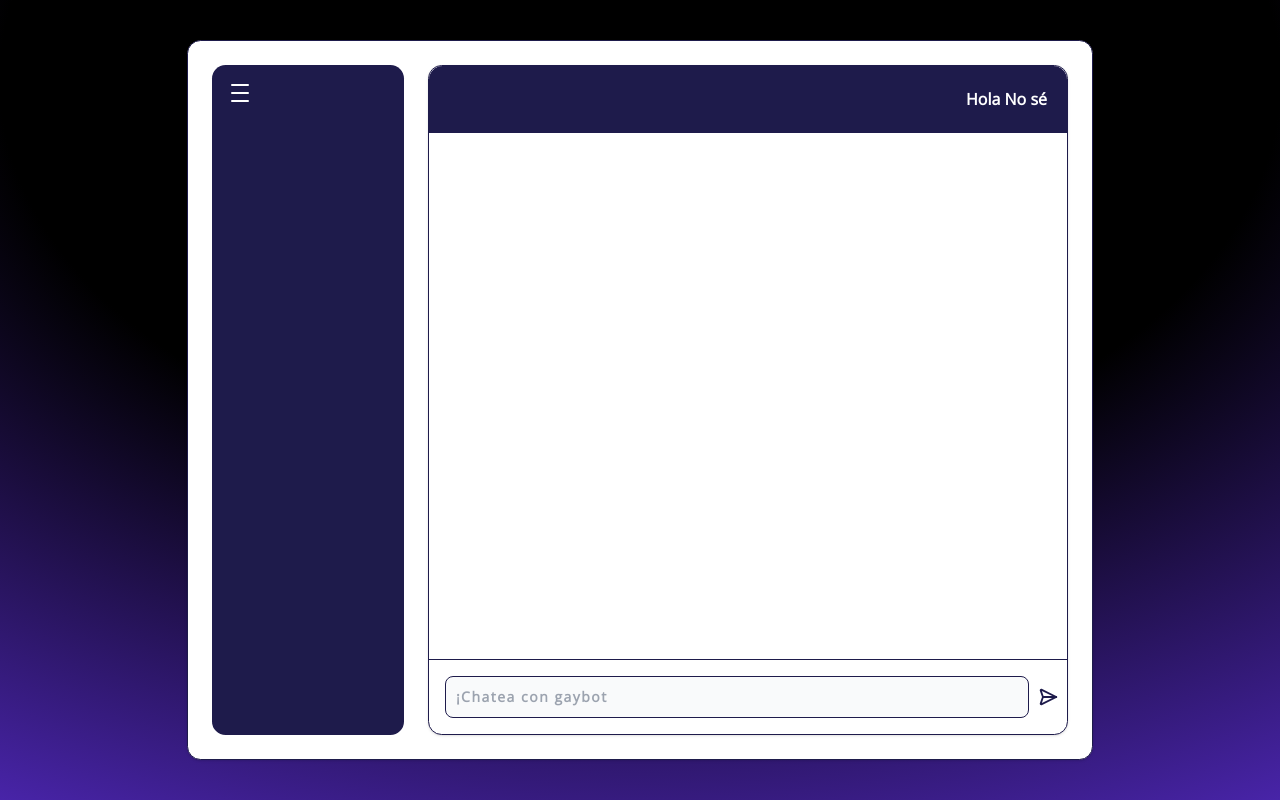
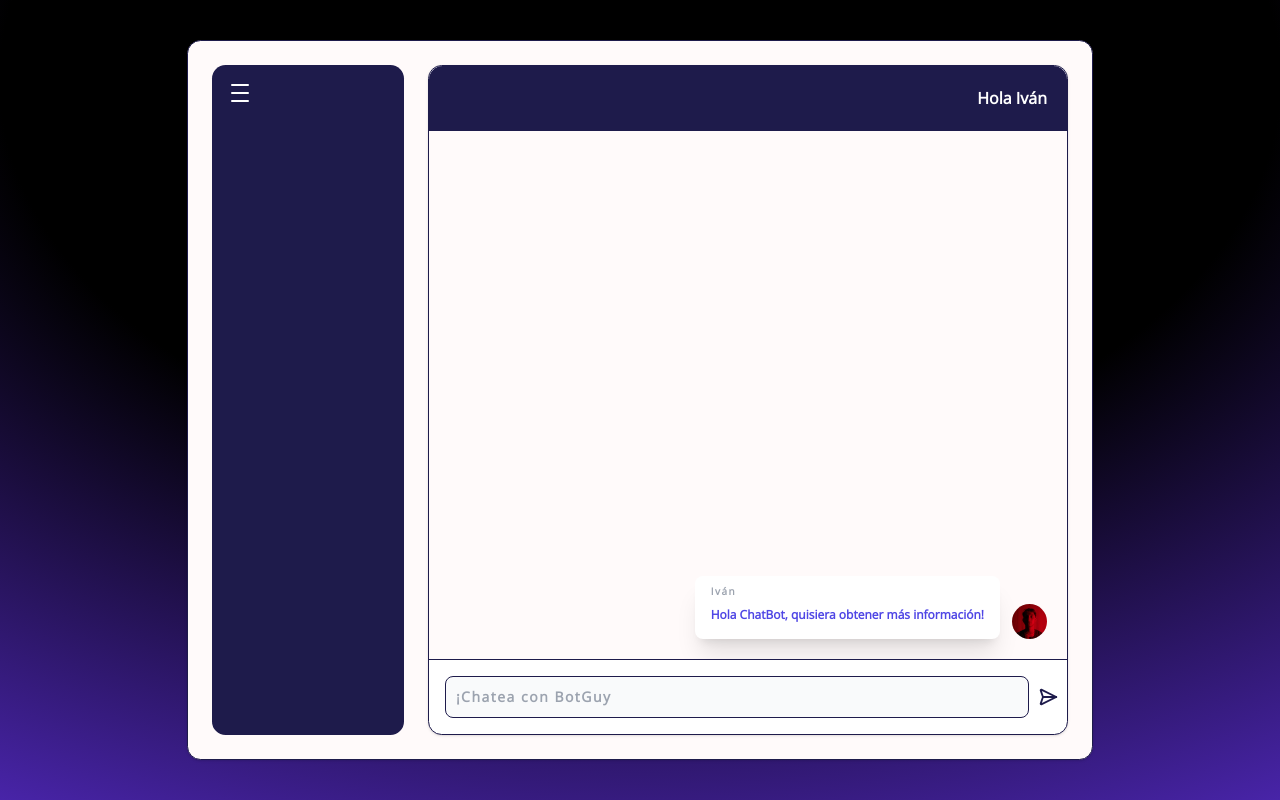
Before and after one commit to IvanDev03/chatbot, a React (Vite) app in the folder chatbot-project-vw/: page / in a window 1280 px wide. Built offline with nearby package versions, Linux system fonts and the light colour scheme; what @midudev/tailwind-animations would draw is missing.

Commit message:
Se termina plantillas y ajustes en la vista del chatbot

```diff
--- a/chatbot-project-vw/package.json
+++ b/chatbot-project-vw/package.json
@@ -10,7 +10,10 @@
     "preview": "vite preview"
   },
   "dependencies": {
+    "@emotion/react": "^11.11.4",
+    "@emotion/styled": "^11.11.0",
     "@midudev/tailwind-animations": "^0.0.7",
+    "@mui/material": "^5.15.14",
     "react": "^18.2.0",
     "react-dom": "^18.2.0"
   },
--- a/chatbot-project-vw/src/App.tsx
+++ b/chatbot-project-vw/src/App.tsx
@@ -6,9 +6,9 @@ function App() {
 
   return (
     <div className='text-center justify-center flex' id='main-view'>
-      <section className='p-6 bg-white border border-indigo-950 shadow dark:bg-gray-800 dark:border-gray-700 principal-section flex flex-row m-6' style={{borderRadius: '0.85rem', height: '90vh'}}>
+      <section className='p-6 bg-white border border-indigo-950 shadow dark:bg-gray-800 dark:border-gray-700 principal-section flex flex-row m-6' style={{borderRadius: '0.85rem', height: '90vh', backgroundColor: '#fffafa'}}>
         <Navbar/>
-        <Conversation botname={'gaybot'} username={'No sé'} />
+        <Conversation botname={'BotGuy'} username={'Iván'} />
       </section>
     </div>
   )
--- /dev/null
+++ b/chatbot-project-vw/src/components/chat/AvatarImage.tsx
@@ -0,0 +1,13 @@
+import { Avatar } from "@mui/material"
+import React from "react"
+
+interface IAvatar {
+    name: string,
+    url: string
+}
+
+export const AvatarImage: React.FC<IAvatar> = ({name, url}) => {
+    return (<>
+    <Avatar alt={name} src={url} sx={{width: 35, height: 35}}/>
+    </>)
+}
--- /dev/null
+++ b/chatbot-project-vw/src/components/chat/Card.tsx
@@ -0,0 +1,11 @@
+export const Card = ({ name }) => {
+    return (<>
+        <section className="bg-white border-indigo-950 shadow-xl dark:bg-gray-800 dark:border-gray-700 flex flex-row w-30 h-full rounded-lg " style={{ marginRight: '0.75rem', padding: '0.5px 1rem 1rem 1rem'}}>
+            <label>
+                <strong className="flex py-2 text-gray-400">{name}</strong>
+                <p className="text-xs text-indigo-600">Hola ChatBot, quisiera obtener más información!</p>
+            </label>
+
+        </section>
+    </>)
+}
--- a/chatbot-project-vw/src/components/chat/ChatStyles.css
+++ b/chatbot-project-vw/src/components/chat/ChatStyles.css
@@ -1,4 +1,4 @@
-#conversation {
+.conversation {
     margin-left: 1.5rem !important;
     border-radius: 0.85rem;
 }
@@ -12,3 +12,22 @@
     border-bottom: 1px solid rgb(30 27 75 / var(--tw-bg-opacity));
     border-radius: 0.85rem 0.85rem 0 0;
 }
+
+#history-messages {
+    overflow-y: scroll;
+}
+
+.card {
+    display: flex;
+    flex-direction: row;
+    height: 100%;
+    align-items: end;
+}
+
+strong {
+    letter-spacing: 1.5px;
+    font-weight: 1000;
+    font-size: 10px;
+    font-variation-settings:
+      "wdth" 100;
+}
--- a/chatbot-project-vw/src/components/chat/Conversation.tsx
+++ b/chatbot-project-vw/src/components/chat/Conversation.tsx
@@ -1,15 +1,11 @@
 import React from "react";
 import './ChatStyles.css'
 import send from '../../assets/media/send-icon.svg'
-
-interface ConversationProps {
-    botname: string;
-    username: string;
-}
+import { History } from "./History";
 
 export const Conversation: React.FC<ConversationProps> = ({ botname, username }) => {
     return (<>
-        <section className='bg-white border border-indigo-950 shadow dark:bg-gray-800 dark:border-gray-700 flex flex-row w-full h-full' id="conversation">
+        <section className='bg-white border border-indigo-950 shadow dark:bg-gray-800 dark:border-gray-700 flex flex-row w-full h-full conversation'>
             <section className="flex flex-col-reverse justify-between" style={{ width: '100%' }}>
                 <div className="flex flex-row" style={{ borderTop: '1px solid rgb(30 27 75 / var(--tw-bg-opacity))' }}>
                     <input
@@ -23,6 +19,7 @@ export const Conversation: React.FC<ConversationProps> = ({ botname, username })
                         </img>
                     </div>
                 </div>
+                <History username={username} botname={botname}></History>
                 <div className="flex flex-col justify-center bg-indigo-950 text-white text-end p-5" id="nav-chat">
                     <nav>
                         Hola {username}
--- /dev/null
+++ b/chatbot-project-vw/src/components/chat/History.tsx
@@ -0,0 +1,28 @@
+import { useEffect, useRef, useState } from "react"
+import { AvatarImage } from "./AvatarImage"
+import felipe from '../../assets/media/Felipe-img.jpg'
+import { Card } from "./Card"
+
+export const History: React.FC<ConversationProps> = ({ botname, username }) => {
+
+    const messageContainer = useRef<HTMLDivElement | null>(null)
+    const [messages, setMessages] = useState([])
+
+    useEffect(() => {
+        if (messageContainer.current) {
+            const { current } = messageContainer;
+            current.scrollTop = current.scrollHeight;
+        }
+    }, [messages])
+
+    return (<>
+        <div className="overflow-y-auto justify-end card p-5" ref={messageContainer} style={{backgroundColor: '#fffafa'}} >
+            <article>
+                <Card name={username}/>
+            </article>
+            <div className={'text-right'}>
+                <AvatarImage url={felipe} name={username}></AvatarImage>
+            </div>
+        </div>
+    </>)
+}
--- /dev/null
+++ b/chatbot-project-vw/src/interfaces/ConversationProps.ts
@@ -0,0 +1,4 @@
+interface ConversationProps {
+    botname: string;
+    username: string;
+}
--- a/chatbot-project-vw/tsconfig.json
+++ b/chatbot-project-vw/tsconfig.json
@@ -16,8 +16,8 @@
 
     /* Linting */
     "strict": true,
-    "noUnusedLocals": true,
-    "noUnusedParameters": true,
+    "noUnusedLocals": false,
+    "noUnusedParameters": false,
     "noFallthroughCasesInSwitch": true
   },
   "include": ["src"],
```
Also changed, not shown: chatbot-project-vw/src/assets/media/Felipe-img.jpg (added), 1 other file (tests, documents, lock files or other folders).
